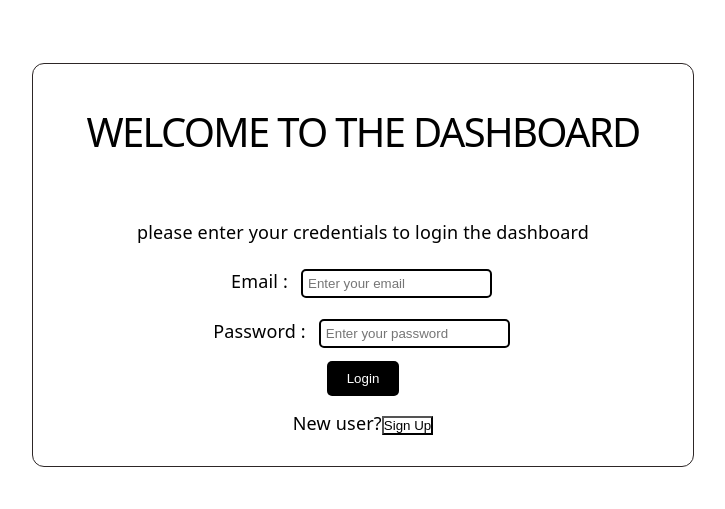
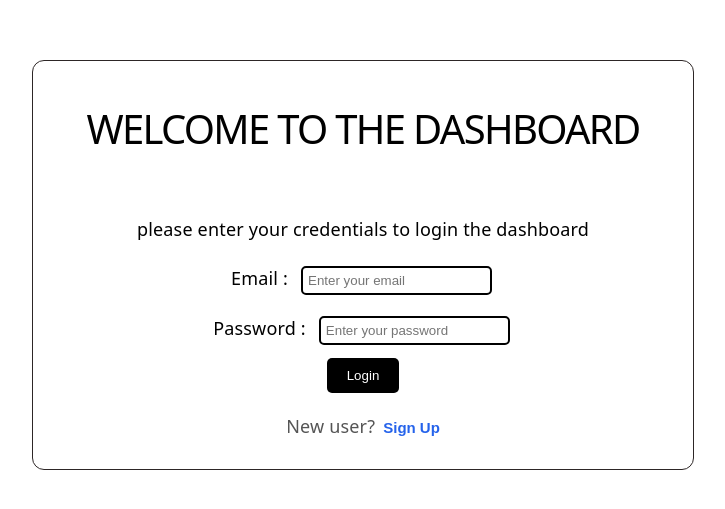
Before and after one commit to Avijeet-jha/Ticket-Tracker, a React (Vite) app: page / in a window 1280 px wide. Shown: the part 135-644 px from the top of the page, without its empty margins (277-1002 px from the left). Built offline with nearby package versions, Linux system fonts and the light colour scheme.

Commit message:
modified:   src/pages/login.css

```diff
--- a/src/pages/login.css
+++ b/src/pages/login.css
@@ -56,11 +56,12 @@ label {
   margin-right: 10px;
 }
 
-input {
+.input {
   padding: 10px 15px;
   border-radius: 10px;
+}
 
-}
+
 
 .login-input {
   padding: 10px 15px;
@@ -81,7 +82,22 @@ input {
   color: #ffffff;
 }
 
-.signup-btn{
+.signup-section {
   margin-top: 20px;
+  text-align: center;
+}
+
+.signup-section span {
+  margin-right: 8px;
+  color: #555;
+}
+
+.signup-btn {
+  border: none;
+  background: none;
+  color: #2563eb;
+  font-size: 15px;
+  font-weight: 600;
   cursor: pointer;
+  padding: 0;
 }
```
